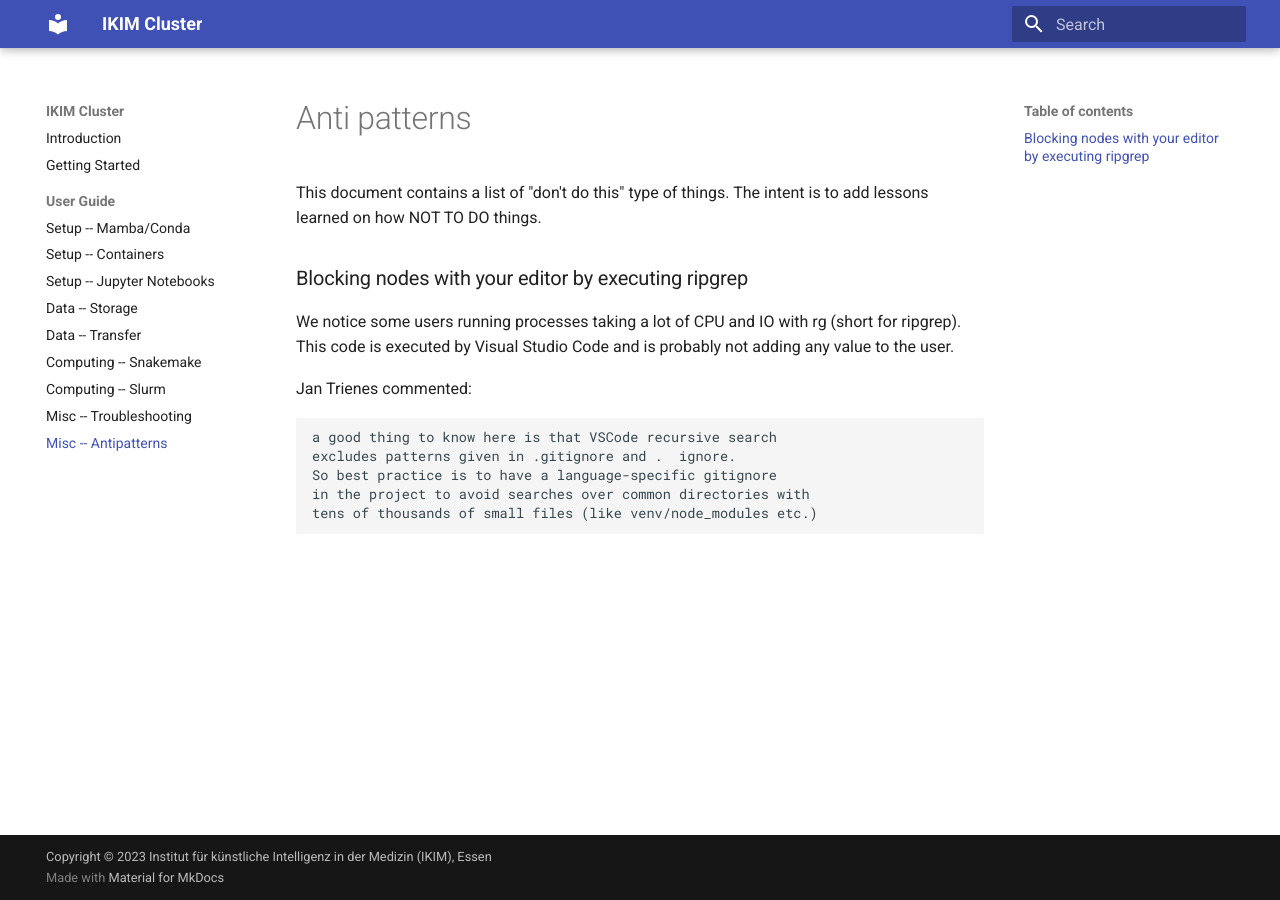
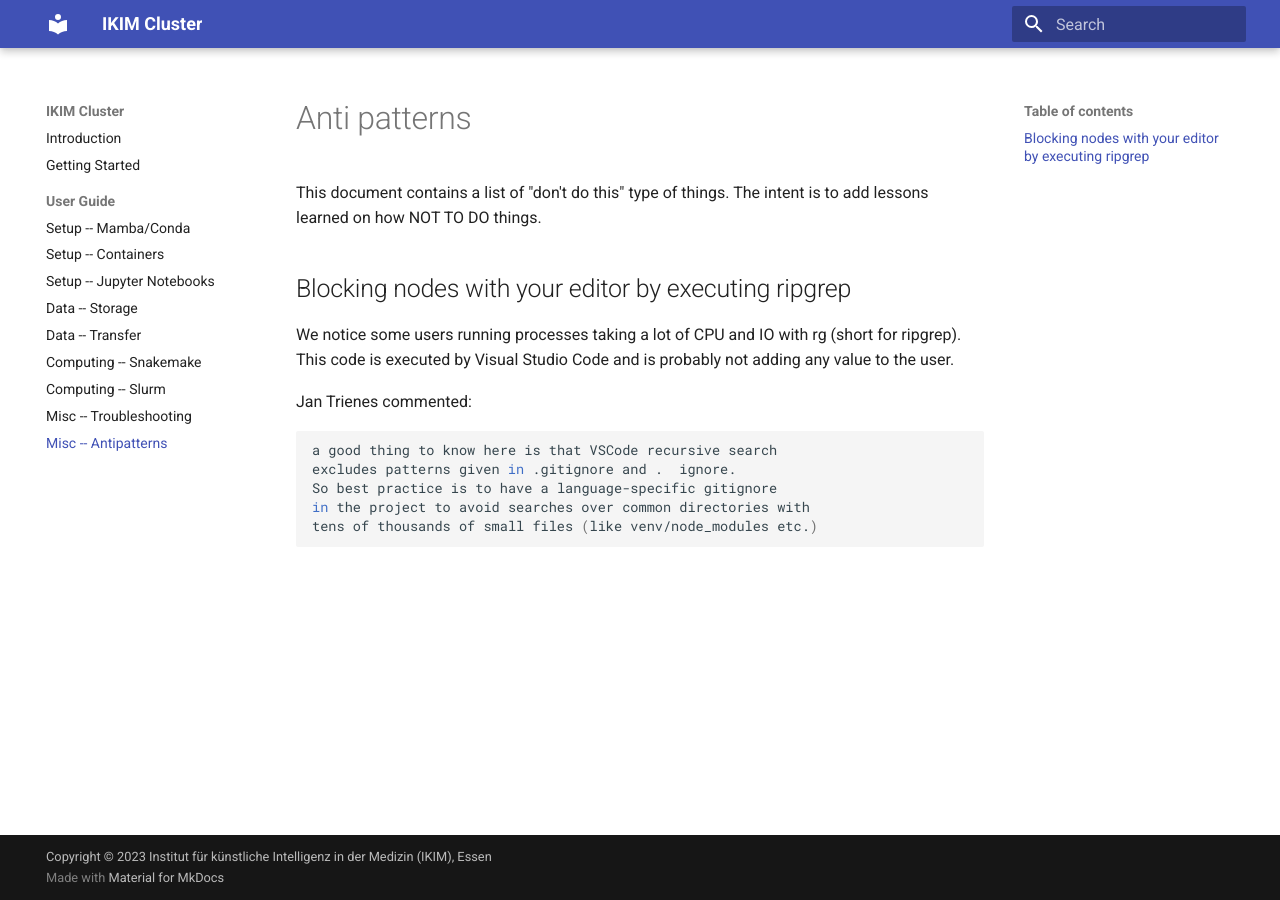
Before and after one commit to IKIM-Essen/ClusterDocs, an MkDocs documentation site: the page built from docs/antipatterns.md, in a window 1280 px wide. Built offline with MkDocs 1.6.1 and Material for MkDocs 9.7.7, drawn with Linux system fonts in a browser that asks for light colours.

````diff
--- a/docs/antipatterns.md
+++ b/docs/antipatterns.md
@@ -2,13 +2,13 @@
 
 This document contains a list of "don't do this" type of things. The intent is to add lessons learned on how NOT TO DO things.
 
-
-### Blocking nodes with your editor by executing ripgrep
+## Blocking nodes with your editor by executing ripgrep
 
 We notice some users running processes taking a lot of CPU and IO with rg (short for ripgrep). This code is executed by Visual Studio Code and is probably not adding any value to the user.
 
 Jan Trienes commented:
-```
+
+``` { .sh }
 a good thing to know here is that VSCode recursive search
 excludes patterns given in .gitignore and .  ignore.
 So best practice is to have a language-specific gitignore
````
Also changed, not shown: docs/computing.md (+2 -0 lines), docs/getting-started.md (+1 -2 lines), docs/index.md (+1 -0 lines), docs/transfer.md (+6 -3 lines).
